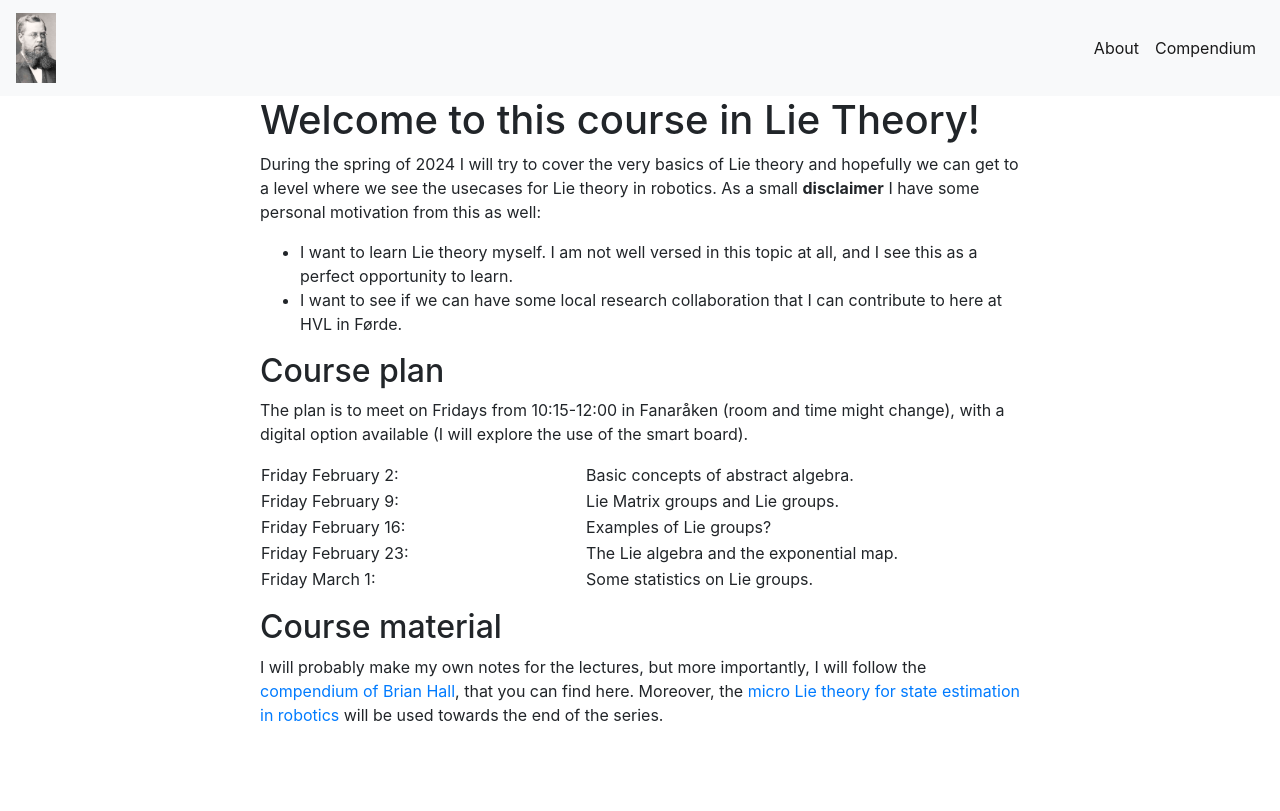
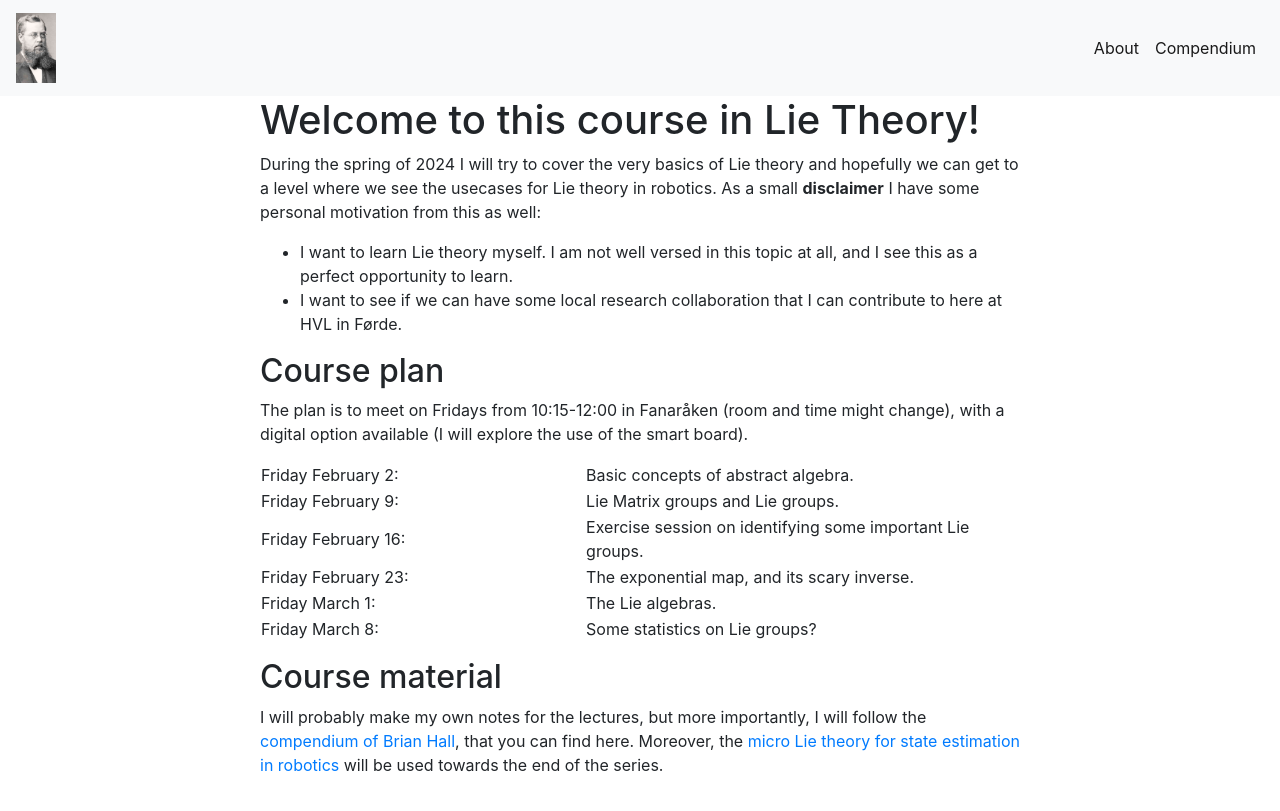
Before and after one commit to EStorvik/lie_theory, a Jekyll site: the page built from index.html, in a window 1280 px wide. Shown: the top 811 px of the page. Built offline with Jekyll 4.4.1, drawn with Linux system fonts in a browser that asks for light colours.

Commit message:
Updated compendium and progress plan

```diff
--- a/index.html
+++ b/index.html
@@ -34,14 +34,19 @@ title: Lie Theory Spring 2024
         </tr>
         <tr>
             <td>Friday February 16:</td>
-            <td>Examples of Lie groups?</td>
+            <td>Exercise session on identifying some important Lie groups.</td>
         <tr>
             <td>Friday February 23:</td>
-            <td>The Lie algebra and the exponential map.</td>
+            <td>The exponential map, and its scary inverse.</td>
         </tr>
         <tr>
             <td>Friday March 1:</td>
-            <td>Some statistics on Lie groups.</td>
+            <td>The Lie algebras.</td>
+        </tr>
+        <tr>
+            <td>Friday March 8:</td>
+            <td>Some statistics on Lie groups?</td>
+        </tr>
     </table>
     </p>
     <h2>Course material</h2>
```
Also changed, not shown: 1 other file.
